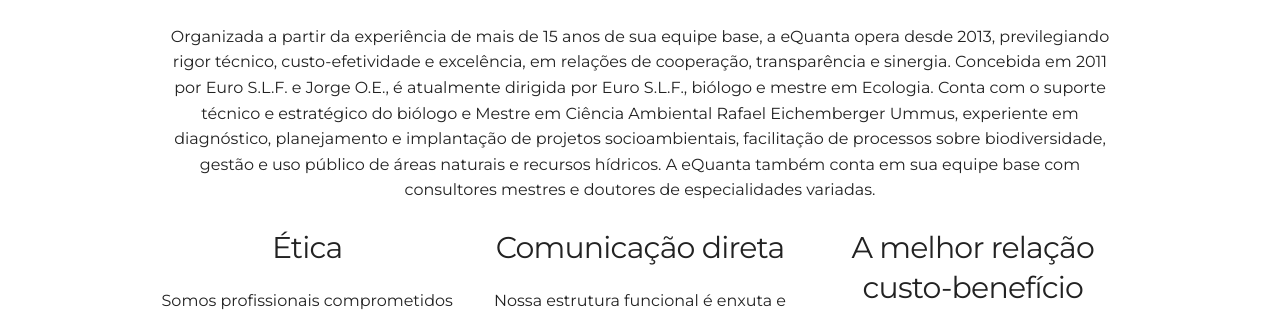
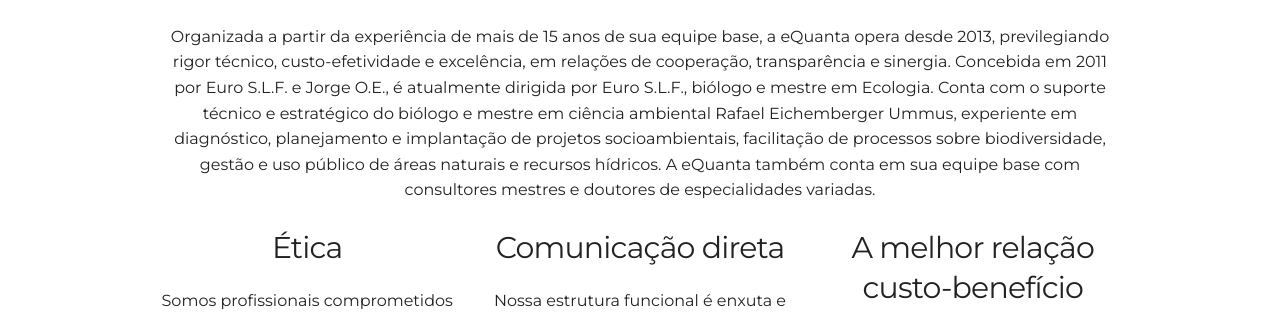
Before and after one commit to leroy1977/eQ1, a Jekyll site: the page built from index.html, in a window 1280 px wide and 900 px high, scrolled down 727 px. Shown: the part 233-545 px from the top of the window. Built offline with Jekyll 4.4.1, drawn with Linux system fonts in a browser that asks for light colours.

Commit message:
Update _config.yml

```diff
--- a/_config.yml
+++ b/_config.yml
@@ -11,7 +11,7 @@
 
 # User settings
 username: eQuanta
-user_description: Organizada a partir da experiência de mais de 15 anos de sua equipe base, a eQuanta opera desde 2013, previlegiando rigor técnico, custo-efetividade e excelência, em relações de cooperação, transparência e sinergia. Concebida em 2011 por Euro S.L.F. e Jorge O.E., é atualmente dirigida por Euro S.L.F., biólogo e mestre em Ecologia. Conta com o suporte técnico e estratégico do biólogo e Mestre em Ciência Ambiental Rafael Eichemberger Ummus, experiente em diagnóstico, planejamento e implantação de projetos socioambientais, facilitação de processos sobre biodiversidade, gestão e uso público de áreas naturais e recursos hídricos. A eQuanta também conta em sua equipe base com consultores mestres e doutores de especialidades variadas.
+user_description: Organizada a partir da experiência de mais de 15 anos de sua equipe base, a eQuanta opera desde 2013, previlegiando rigor técnico, custo-efetividade e excelência, em relações de cooperação, transparência e sinergia. Concebida em 2011 por Euro S.L.F. e Jorge O.E., é atualmente dirigida por Euro S.L.F., biólogo e mestre em Ecologia. Conta com o suporte técnico e estratégico do biólogo e mestre em ciência ambiental Rafael Eichemberger Ummus, experiente em diagnóstico, planejamento e implantação de projetos socioambientais, facilitação de processos sobre biodiversidade, gestão e uso público de áreas naturais e recursos hídricos. A eQuanta também conta em sua equipe base com consultores mestres e doutores de especialidades variadas.
 
 user_title: Diligentia laborat in omnis silvae et maria
 email: e.quanta.env@gmail.com
```
